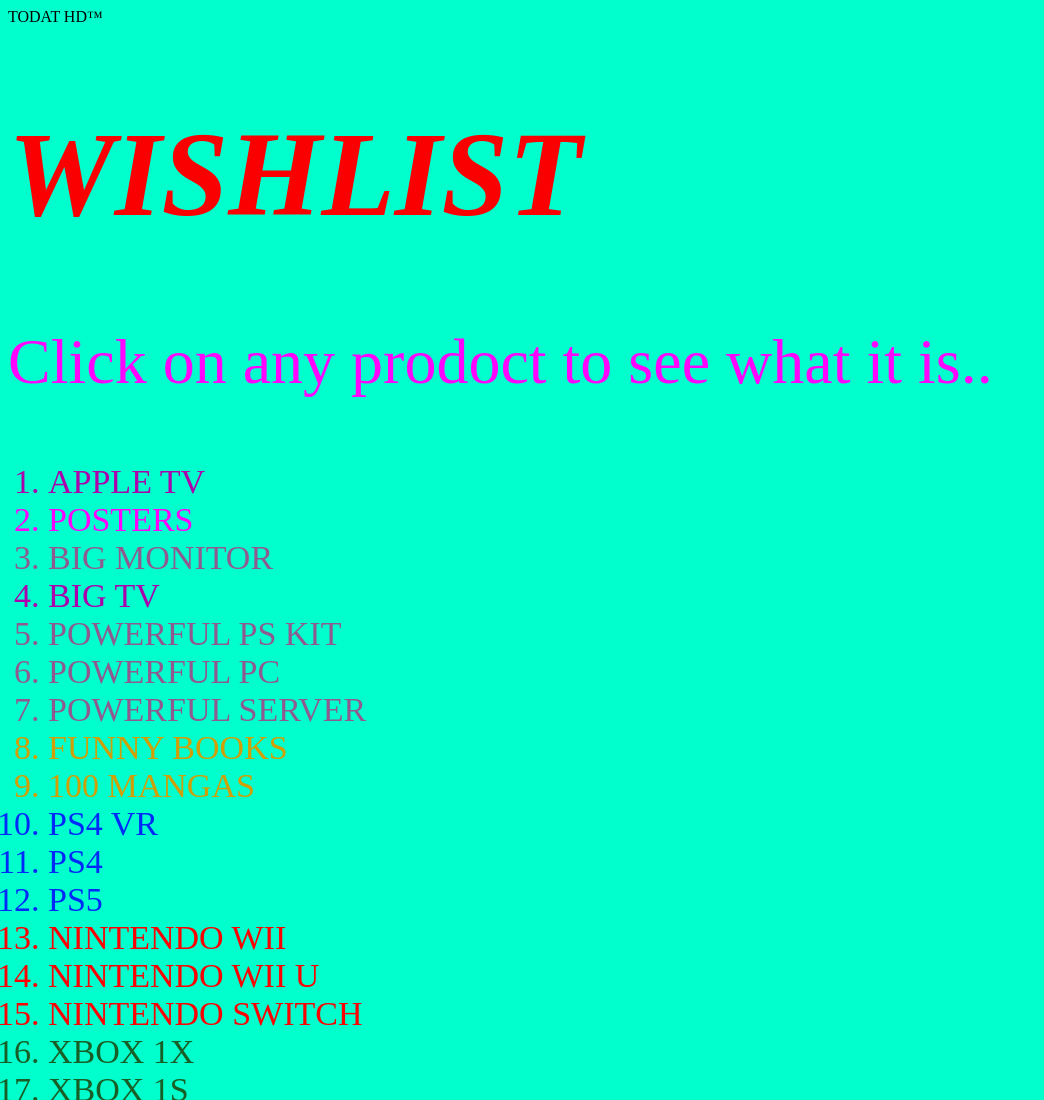
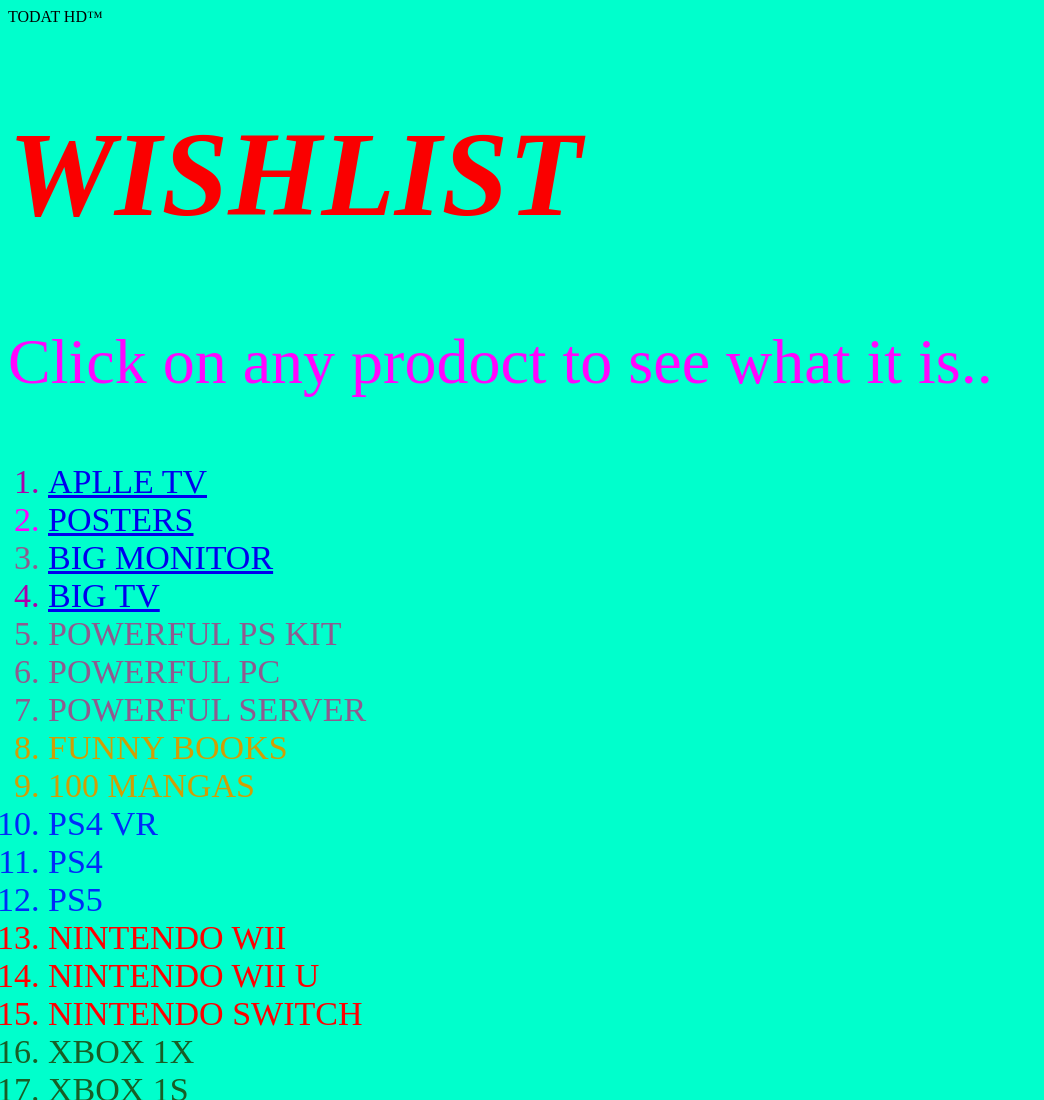
Before and after one commit to MyWishList/PAGE-1, a plain HTML site: page index.html in a window 1280 px wide. Shown: the top 1100 px of the page, without its empty margins (0-1044 px from the left). Drawn offline with Linux system fonts and the light colour scheme.

Commit message:
index.html

```diff
--- a/index.html
+++ b/index.html
@@ -51,10 +51,10 @@
 	</style>
 
 <ol>
-<li class="TV"><a href="https://mywishlist.github.io/PAGE-2/"></a>APPLE TV</li>
-<li class="DECORATION">POSTERS</li>
-<li class="PC-SR">BIG MONITOR</li>
-<li class="TV">BIG TV</li>
+<li class="TV"><a href="https://mywishlist.github.io/PAGE-2/">APLLE TV</a></li>
+<li class="DECORATION"><a href="https://mywishlist.github.io/PAGE-3/">POSTERS</a></li>
+<li class="PC-SR"><a href="https://mywishlist.github.io/PAGE-4/">BIG MONITOR</a></li>
+<li class="TV"><a href="https://mywishlist.github.io/PAGE-5/">BIG TV</a></li>
 <li class="PC-SR">POWERFUL PS KIT</li>
 <li class="PC-SR"class="PC/SR">POWERFUL PC</li>
 <li class="PC-SR">POWERFUL SERVER</li>
```
